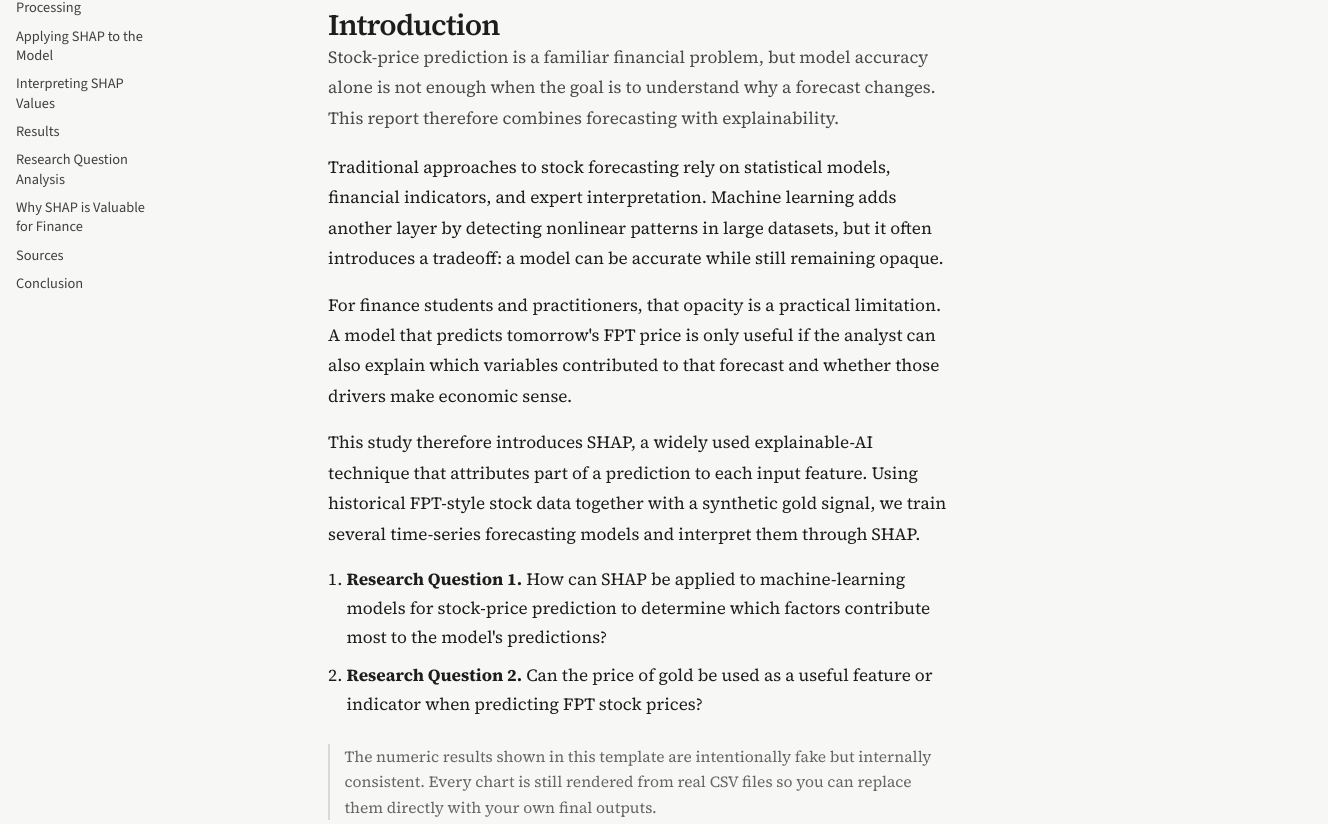
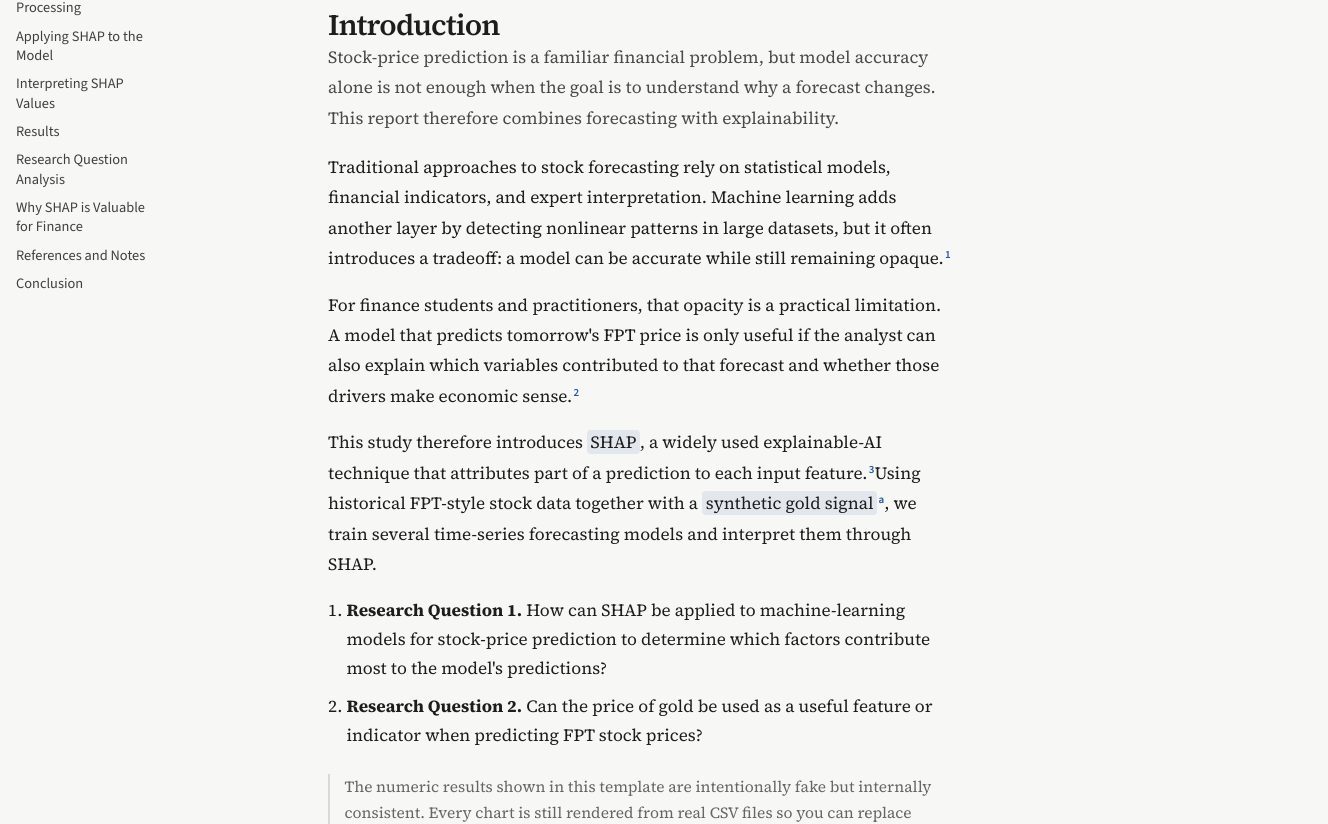
Before and after one commit to fuisl/general-study-web, a Next.js app in the folder apps/web/: page / in a window 1280 px wide. Shown: the part 761-1585 px from the top of the page, 1328 px wide, since content can reach past the window. Built offline with nearby package versions, Linux system fonts and the light colour scheme.

Commit message:
feat: inline citation and hoverable link

```diff
--- a/apps/web/app/globals.css
+++ b/apps/web/app/globals.css
@@ -343,6 +343,90 @@ code {
   line-height: 1.7;
 }
 
+.inline-highlight {
+  padding: 0 0.22rem;
+  border-radius: 0.25rem;
+  background: rgba(36, 87, 166, 0.1);
+}
+
+.citation,
+.footnote {
+  position: relative;
+  display: inline-block;
+  vertical-align: baseline;
+}
+
+.citation__marker,
+.footnote__marker {
+  margin-left: 0.08rem;
+  color: var(--accent);
+  font-family: var(--font-sans), sans-serif;
+  font-size: 0.88rem;
+  line-height: 1;
+  text-decoration: none;
+}
+
+.citation__marker sup,
+.footnote__marker sup {
+  font-size: 0.78em;
+  font-weight: 600;
+}
+
+.citation__popover,
+.footnote__popover {
+  position: absolute;
+  left: 0;
+  bottom: calc(100% + 0.55rem);
+  z-index: 20;
+  width: min(24rem, 70vw);
+  padding: 0.65rem 0.75rem;
+  border: 1px solid var(--line);
+  border-radius: 0.55rem;
+  background: rgba(255, 255, 255, 0.97);
+  box-shadow: 0 12px 30px rgba(0, 0, 0, 0.08);
+  color: #333333;
+  font-family: var(--font-sans), sans-serif;
+  font-size: 0.82rem;
+  line-height: 1.45;
+  opacity: 0;
+  pointer-events: none;
+  transform: translateY(0.2rem);
+  transition:
+    opacity 120ms ease,
+    transform 120ms ease;
+}
+
+.citation__popover strong,
+.footnote__popover strong {
+  display: block;
+  margin-bottom: 0.2rem;
+  color: var(--ink);
+  font-size: 0.8rem;
+  font-weight: 600;
+}
+
+.citation__popover span,
+.footnote__popover span {
+  display: block;
+}
+
+.citation__title {
+  font-weight: 600;
+}
+
+.citation__meta {
+  margin: 0.1rem 0 0.2rem;
+  color: var(--muted);
+}
+
+.citation:hover .citation__popover,
+.citation:focus-within .citation__popover,
+.footnote:hover .footnote__popover,
+.footnote:focus-within .footnote__popover {
+  opacity: 1;
+  transform: translateY(0);
+}
+
 .figure-frame {
   margin-top: 2.5rem;
   margin-bottom: 0.6rem;
@@ -529,6 +613,105 @@ code {
   margin-top: 1.4rem;
 }
 
+.reference-list {
+  display: grid;
+  gap: 0.85rem;
+  margin-top: 1.2rem;
+}
+
+.reference-card {
+  padding: 0.8rem 0.9rem;
+  border: 1px solid var(--line);
+  border-radius: 0.7rem;
+  background: rgba(255, 255, 255, 0.55);
+}
+
+.reference-card__header {
+  display: grid;
+  grid-template-columns: auto 1fr;
+  gap: 0.65rem;
+  align-items: start;
+}
+
+.reference-card__index {
+  color: var(--muted);
+  font-family: var(--font-sans), sans-serif;
+  font-size: 0.82rem;
+  font-weight: 600;
+}
+
+.reference-card__header strong {
+  display: block;
+  margin-bottom: 0.12rem;
+  font-family: var(--font-sans), sans-serif;
+  font-size: 0.92rem;
+}
+
+.reference-card__meta {
+  display: block;
+  color: var(--muted);
+  font-family: var(--font-sans), sans-serif;
+  font-size: 0.84rem;
+  line-height: 1.45;
+}
+
+.reference-card__header a {
+  display: inline-block;
+  margin-top: 0.2rem;
+  font-family: var(--font-sans), sans-serif;
+  font-size: 0.82rem;
+}
+
+.reference-card p {
+  margin: 0.45rem 0 0;
+  font-size: 0.92rem;
+  line-height: 1.58;
+}
+
+.reference-card__details {
+  margin-top: 0.45rem;
+}
+
+.reference-card__details summary {
+  cursor: pointer;
+  color: var(--muted);
+  font-family: var(--font-sans), sans-serif;
+  font-size: 0.8rem;
+}
+
+.reference-card__details pre {
+  margin: 0.45rem 0 0;
+  padding: 0.6rem;
+  overflow-x: auto;
+  border-radius: 0.55rem;
+  background: rgba(0, 0, 0, 0.04);
+  font-family: "SFMono-Regular", Consolas, monospace;
+  font-size: 0.75rem;
+  line-height: 1.45;
+}
+
+.footnote-list {
+  margin: 0.7rem 0 0;
+  padding: 0;
+  list-style: none;
+}
+
+.footnote-list__item {
+  display: grid;
+  grid-template-columns: 1.2rem 1fr;
+  gap: 0.45rem;
+  margin-bottom: 0.45rem;
+  color: #3a3a3a;
+  font-size: 0.94rem;
+  line-height: 1.6;
+}
+
+.footnote-list__label {
+  color: var(--muted);
+  font-family: var(--font-sans), sans-serif;
+  font-weight: 600;
+}
+
 .source-card {
   display: block;
   padding-top: 1rem;
--- a/apps/web/content/report-article.tsx
+++ b/apps/web/content/report-article.tsx
@@ -1,11 +1,15 @@
 import {
   ArticleSection,
   CsvFigure,
+  FootnoteList,
   FigureFrame,
+  InlineCitation,
+  InlineFootnote,
+  ReferenceList,
   ReportShell,
   SourceList,
 } from "@repo/report-ui";
-import { reportMeta, sourceItems } from "../data/report";
+import { citationItems, footnoteItems, reportMeta, sourceItems } from "../data/report";
 
 export function ReportArticle() {
   return (
@@ -20,20 +24,23 @@ export function ReportArticle() {
           financial indicators, and expert interpretation. Machine learning adds
           another layer by detecting nonlinear patterns in large datasets, but it
           often introduces a tradeoff: a model can be accurate while still
-          remaining opaque.
+          remaining opaque.<InlineCitation item={citationItems[0]} />
         </p>
         <p>
           For finance students and practitioners, that opacity is a practical
           limitation. A model that predicts tomorrow&apos;s FPT price is only useful
           if the analyst can also explain which variables contributed to that
           forecast and whether those drivers make economic sense.
+          <InlineCitation item={citationItems[1]} />
         </p>
         <p>
-          This study therefore introduces SHAP, a widely used explainable-AI
-          technique that attributes part of a prediction to each input feature.
-          Using historical FPT-style stock data together with a synthetic gold
-          signal, we train several time-series forecasting models and interpret
-          them through SHAP.
+          This study therefore introduces <span className="inline-highlight">SHAP</span>,
+          a widely used explainable-AI technique that attributes part of a
+          prediction to each input feature.<InlineCitation item={citationItems[2]} />
+          Using historical FPT-style stock data together with a{" "}
+          <span className="inline-highlight">synthetic gold signal</span>
+          <InlineFootnote item={footnoteItems[0]} />, we train several
+          time-series forecasting models and interpret them through SHAP.
         </p>
         <ol className="article-list">
           <li>
@@ -438,14 +445,13 @@ export function ReportArticle() {
 
       <ArticleSection
         id="sources"
-        title="Sources"
-        lede="Replace these template references with your actual cleaned datasets, code repository, and methodological sources when the final report is ready."
+        title="References and Notes"
+        lede="This template now includes compact inline citations, hover previews, and short footnotes. Replace the mocked entries below with your final references when the report is ready."
       >
-        <p>
-          The current page uses synthetic CSV files solely to pre-populate the
-          layout and interactions. They are intended to be replaced by the real
-          outputs of your final experiment.
-        </p>
+        <ReferenceList items={citationItems} />
+        <h3>Notes</h3>
+        <FootnoteList items={footnoteItems} />
+        <h3>Template assets</h3>
         <SourceList items={sourceItems} />
       </ArticleSection>
 
--- a/apps/web/data/report.ts
+++ b/apps/web/data/report.ts
@@ -1,4 +1,4 @@
-import type { ReportMeta, SourceItem } from "@repo/report-ui";
+import type { CitationItem, FootnoteItem, ReportMeta, SourceItem } from "@repo/report-ui";
 
 export const reportMeta: ReportMeta = {
   university: "Vietnamese - German University",
@@ -27,10 +27,78 @@ export const reportMeta: ReportMeta = {
     { id: "results", label: "Results" },
     { id: "research-questions", label: "Research Question Analysis" },
     { id: "why-shap", label: "Why SHAP is Valuable for Finance" },
-    { id: "sources", label: "Sources" },
+    { id: "sources", label: "References and Notes" },
     { id: "conclusion", label: "Conclusion" },
   ],
 };
+
+export const citationItems: CitationItem[] = [
+  {
+    id: "fama-1970",
+    index: 1,
+    authors: "Fama, E. F.",
+    title: "Efficient Capital Markets: A Review of Theory and Empirical Work",
+    venue: "The Journal of Finance",
+    year: "1970",
+    note:
+      "A foundational reference for the debate over whether market prices already reflect available information.",
+    bibtex: `@article{fama1970efficient,
+  author = {Fama, Eugene F.},
+  title = {Efficient Capital Markets: A Review of Theory and Empirical Work},
+  journal = {The Journal of Finance},
+  year = {1970},
+  volume = {25},
+  number = {2},
+  pages = {383--417}
+}`,
+  },
+  {
+    id: "lim-2021",
+    index: 2,
+    authors: "Lim, B. and Zohren, S.",
+    title: "Time-Series Forecasting With Deep Learning: A Survey",
+    venue: "Philosophical Transactions of the Royal Society A",
+    year: "2021",
+    note:
+      "A survey summarizing how neural models are used for sequential prediction tasks and the tradeoffs they introduce.",
+    bibtex: `@article{lim2021timeseries,
+  author = {Lim, Bryan and Zohren, Stefan},
+  title = {Time-Series Forecasting With Deep Learning: A Survey},
+  journal = {Philosophical Transactions of the Royal Society A},
+  year = {2021},
+  volume = {379},
+  number = {2194},
+  pages = {20200209}
+}`,
+  },
+  {
+    id: "lundberg-2017",
+    index: 3,
+    authors: "Lundberg, S. M. and Lee, S.-I.",
+    title: "A Unified Approach to Interpreting Model Predictions",
+    venue: "Advances in Neural Information Processing Systems",
+    year: "2017",
+    note:
+      "The original SHAP paper that frames feature attribution through additive explanations and Shapley values.",
+    bibtex: `@inproceedings{lundberg2017unified,
+  author = {Lundberg, Scott M. and Lee, Su-In},
+  title = {A Unified Approach to Interpreting Model Predictions},
+  booktitle = {Advances in Neural Information Processing Systems},
+  year = {2017},
+  pages = {4765--4774}
+}`,
+    href: "https://proceedings.neurips.cc/paper_files/paper/2017/hash/8a20a8621978632d76c43dfd28b67767-Abstract.html",
+  },
+];
+
+export const footnoteItems: FootnoteItem[] = [
+  {
+    id: "synthetic-signal",
+    index: 1,
+    text:
+      "The gold series used in this template is illustrative only. It exists to demonstrate how an external macro feature could be discussed before real experimental outputs are available.",
+  },
+];
 
 export const sourceItems: SourceItem[] = [
   {
--- a/packages/report-ui/src/citations.tsx
+++ b/packages/report-ui/src/citations.tsx
@@ -8,6 +8,12 @@ export type CitationItem = {
   note: string;
   bibtex: string;
   href?: string;
+};
+
+export type FootnoteItem = {
+  id: string;
+  index: number;
+  text: string;
 };
 
 export function InlineCitation({ item }: { item: CitationItem }) {
@@ -27,6 +33,26 @@ export function InlineCitation({ item }: { item: CitationItem }) {
         <span className="citation__title">{item.title}</span>
         <span className="citation__meta">{item.venue}</span>
         <span>{item.note}</span>
+      </span>
+    </span>
+  );
+}
+
+export function InlineFootnote({ item }: { item: FootnoteItem }) {
+  const label = footnoteLabel(item.index);
+
+  return (
+    <span className="footnote">
+      <a
+        aria-label={`Footnote ${label}: ${item.text}`}
+        className="footnote__marker"
+        href={`#note-${item.id}`}
+      >
+        <sup>{label}</sup>
+      </a>
+      <span className="footnote__popover" role="note">
+        <strong>Note {label}</strong>
+        <span>{item.text}</span>
       </span>
     </span>
   );
@@ -52,11 +78,31 @@ export function ReferenceList({ items }: { items: CitationItem[] }) {
             </div>
           </div>
           <p>{item.note}</p>
-          <pre>
-            <code>{item.bibtex}</code>
-          </pre>
+          <details className="reference-card__details">
+            <summary>BibTeX</summary>
+            <pre>
+              <code>{item.bibtex}</code>
+            </pre>
+          </details>
         </article>
       ))}
     </div>
   );
 }
+
+export function FootnoteList({ items }: { items: FootnoteItem[] }) {
+  return (
+    <ol className="footnote-list">
+      {items.map((item) => (
+        <li className="footnote-list__item" id={`note-${item.id}`} key={item.id}>
+          <span className="footnote-list__label">{footnoteLabel(item.index)}.</span>
+          <span>{item.text}</span>
+        </li>
+      ))}
+    </ol>
+  );
+}
+
+function footnoteLabel(index: number) {
+  return String.fromCharCode(96 + index);
+}
--- a/packages/report-ui/src/index.ts
+++ b/packages/report-ui/src/index.ts
@@ -1,2 +1,3 @@
 export * from "./report-shell";
 export * from "./csv-figure";
+export * from "./citations";
```
Also changed, not shown: 1 other file (tests, documents, lock files or other folders).
